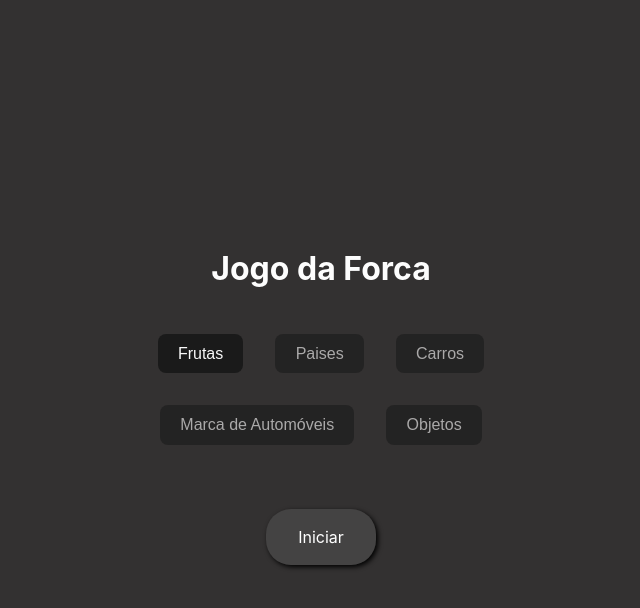
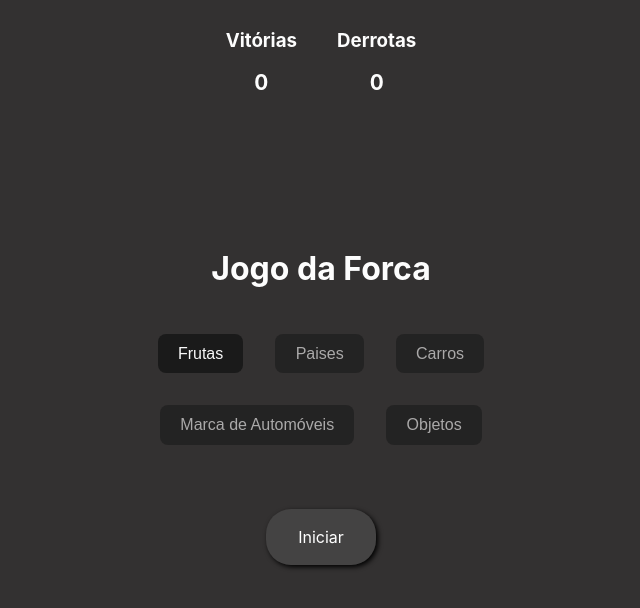
Before and after one commit to AbnnerB/forca-game, a React (Create React App) app: page / in a window 1280 px wide. Shown: the top 608 px of the page, without its empty margins (319-959 px from the left). Built offline with nearby package versions, Linux system fonts and the light colour scheme.

Commit message:
funcionando tudo certo

```diff
--- a/src/Pages/Game.tsx
+++ b/src/Pages/Game.tsx
@@ -82,7 +82,7 @@ export default function Game() {
 
       setGuessedLetters((guessedLetters) => [...guessedLetters, letter]);
     },
-    [guessedLetters]
+    [guessedLetters, isLoser, isWinner]
   );
 
   useEffect(() => {
@@ -99,9 +99,32 @@ export default function Game() {
     return () => {
       document.removeEventListener("keypress", handler);
     };
-  }, [guessedLetters, isLoser, isWinner]);
+  }, [guessedLetters, isLoser, isWinner, addGuessedLetters]);
 
   const correctWordUppercase = wordToGuess.toUpperCase();
+
+  // qnt win and Loses
+  const getWinAndLoseFromLocalStorage = JSON.parse(
+    localStorage.getItem("winAndLoses") || "{}"
+  );
+
+  let qntWinner = getWinAndLoseFromLocalStorage.win || 0;
+  let qntLoser = getWinAndLoseFromLocalStorage.lose || 0;
+
+  useEffect(() => {
+    if (isWinner === true) {
+      qntWinner = qntWinner + 1;
+    } else if (isLoser === true) {
+      qntLoser = qntLoser + 1;
+    }
+
+    const objWithWinAndLoses = {
+      win: qntWinner,
+      lose: qntLoser,
+    };
+
+    localStorage.setItem("winAndLoses", JSON.stringify(objWithWinAndLoses));
+  }, [isLoser, isWinner]);
 
   return (
     <Wrapper>
--- a/src/Pages/Home.tsx
+++ b/src/Pages/Home.tsx
@@ -8,6 +8,7 @@ import CarBrand from "../Data/CarBrand";
 
 import { Link } from "react-router-dom";
 import ObjectsList from "../Data/ObjectsList";
+import WinLose from "../components/WinLose";
 
 const Wrapper = styled.div`
   display: flex;
@@ -46,6 +47,8 @@ export default function Home() {
   }, [words]);
 
   return (
+    <>
+      <WinLose />
       <Wrapper>
         <h1>Jogo da Forca</h1>
 
@@ -86,5 +89,6 @@ export default function Home() {
           Iniciar
         </Link>
       </Wrapper>
+    </>
   );
 }
--- /dev/null
+++ b/src/components/WinLose.tsx
@@ -0,0 +1,38 @@
+import styled from "styled-components";
+
+const ContainerWinAndLose = styled.div`
+  position: absolute;
+  top: 10px;
+  right: 50%;
+  left: 50%;
+  display: flex;
+  justify-content: center;
+  gap: 2.5rem;
+
+  span {
+    font-weight: bold;
+    font-size: 1.3rem;
+  }
+`;
+
+export default function WinLose() {
+  const getWinAndLoseFromLocalStorage = JSON.parse(
+    localStorage.getItem("winAndLoses") || "{}"
+  );
+
+  const qntWinner = getWinAndLoseFromLocalStorage.win || 0;
+  const qntLoser = getWinAndLoseFromLocalStorage.lose || 0;
+
+  return (
+    <ContainerWinAndLose>
+      <div>
+        <h3>Vitórias</h3>
+        <span>{qntWinner}</span>
+      </div>
+      <div>
+        <h3>Derrotas</h3>
+        <span>{qntLoser}</span>
+      </div>
+    </ContainerWinAndLose>
+  );
+}
```
Lines whose indentation alone changed are shown as unchanged.
